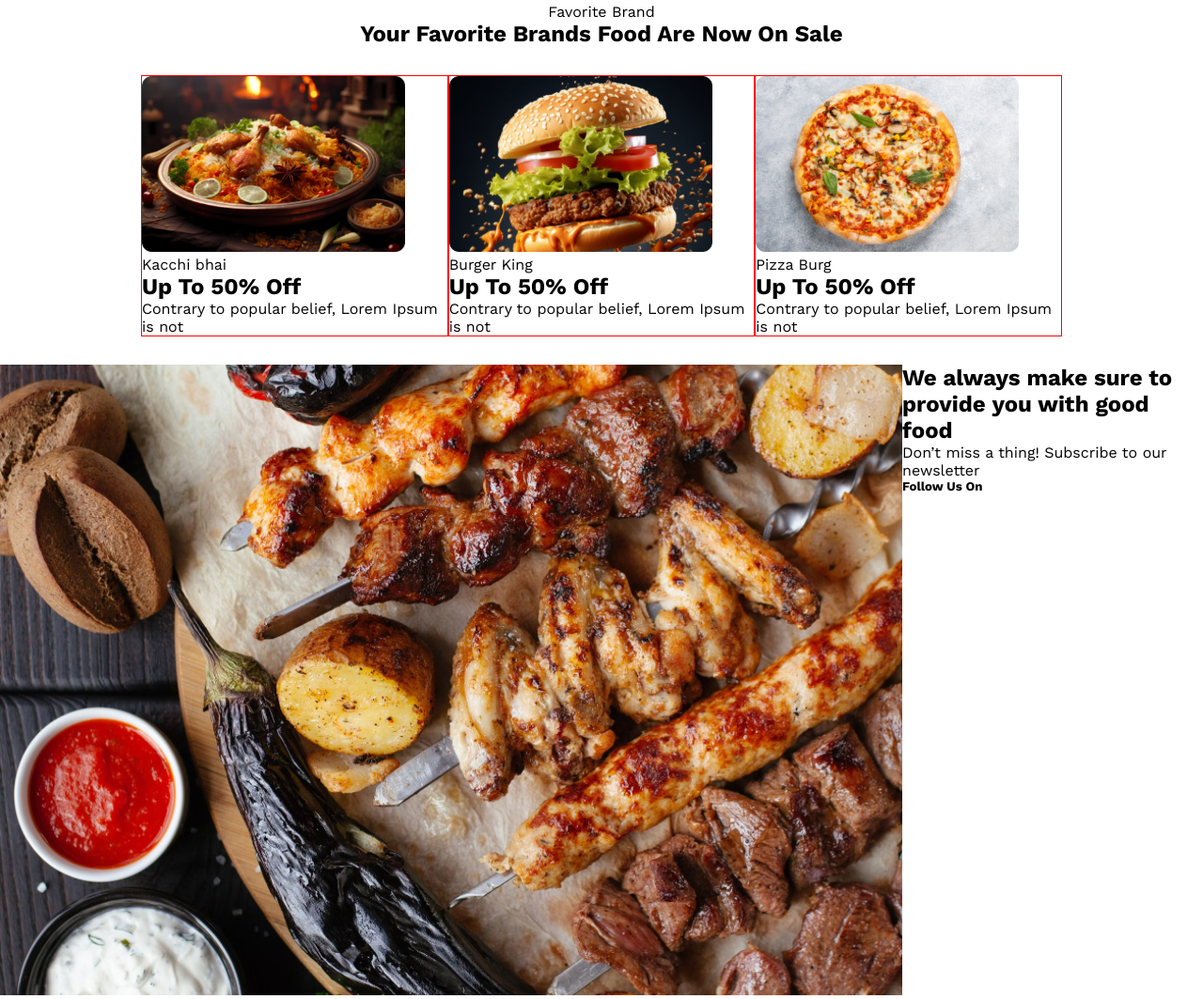
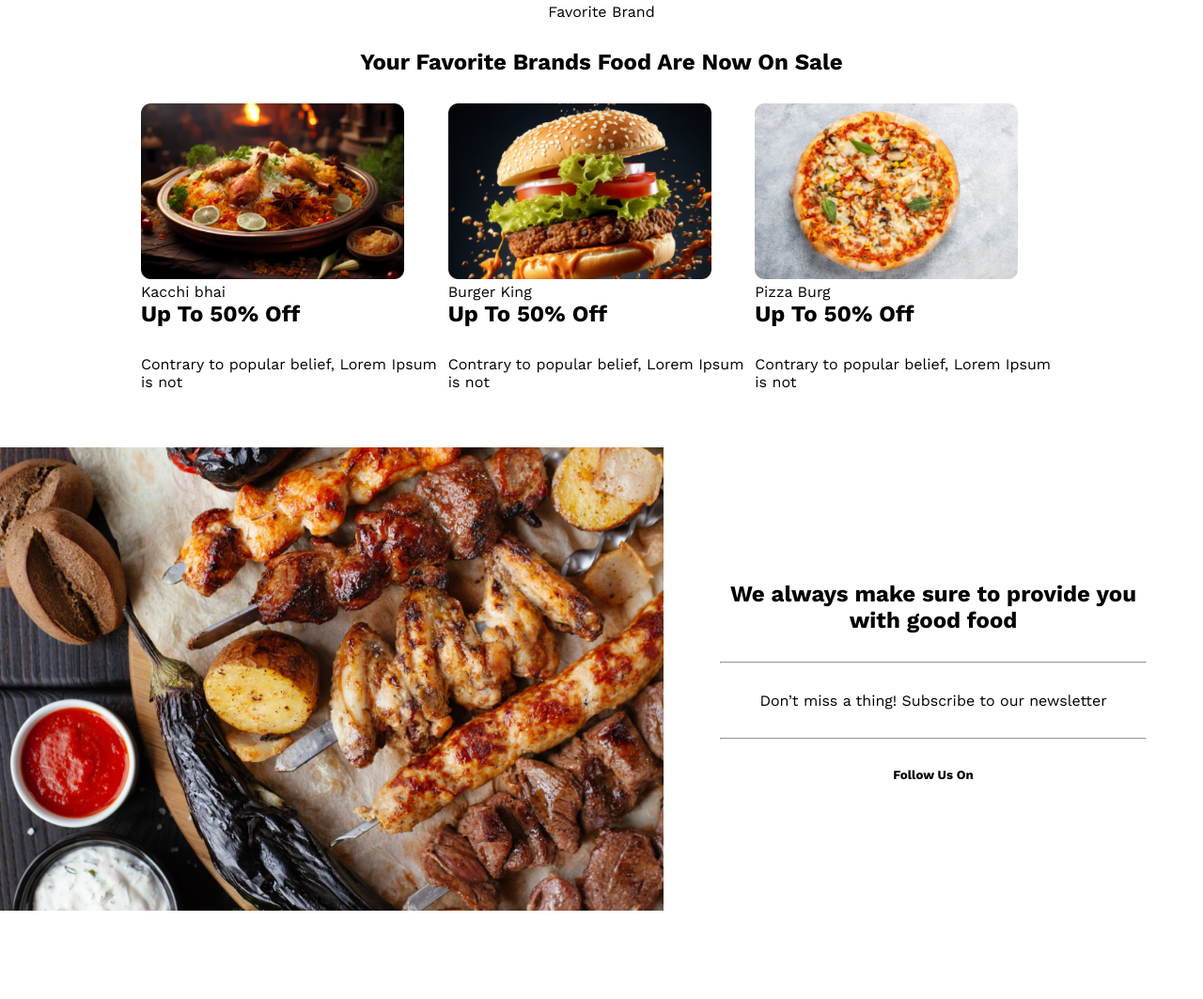
Before and after one commit to rafiahmedrifatt/restaurants-project-practice, a plain HTML site: page index.html in a window 1280 px wide. Shown: the part 956-2019 px from the top of the page at 94% size. After the commit the page ends 1929 px from the top, so only its background shows below. Drawn offline with nearby package versions, Linux system fonts and the light colour scheme.

Commit message:
added about section

```diff
--- a/index.html
+++ b/index.html
@@ -57,9 +57,11 @@
       <div class="img-section">
         <img src="assets/foods.png" alt="" />
       </div>
-      <div>
+      <div class="about-text">
         <h1>We always make sure to provide you with good food</h1>
+        <hr />
         <p>Don’t miss a thing! Subscribe to our newsletter</p>
+        <hr />
         <h5>Follow Us On</h5>
       </div>
     </section>
--- a/style.css
+++ b/style.css
@@ -92,7 +92,7 @@
 #card-section .card-container .card {
   max-width: 380px;
   max-height: 580px;
-  border: 1px solid red;
+  /* border: 1px solid red; */
 }
 
 #card-section .img-container {
@@ -107,11 +107,22 @@
   display: flex;
 }
 
-#about img-section {
-  max-width: 40px;
-  border: 1px solid red;
+#about .img-section {
+  max-width: 961px;
+  /* border: 1px solid red; */
 }
 
-#about img-section img {
+#about .img-section img {
   width: 100%;
 }
+
+#about .about-text {
+  text-align: center;
+  margin: auto 60px;
+}
+
+#about .about-text h1,
+p,
+h5 {
+  margin: 30px 0;
+}
```
